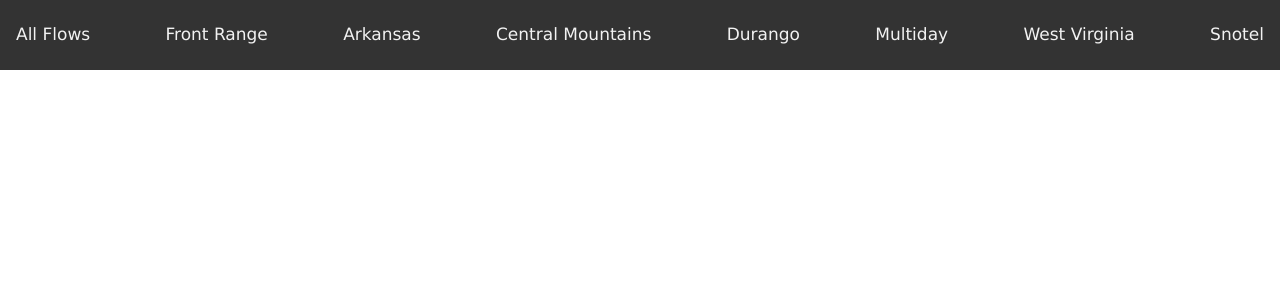
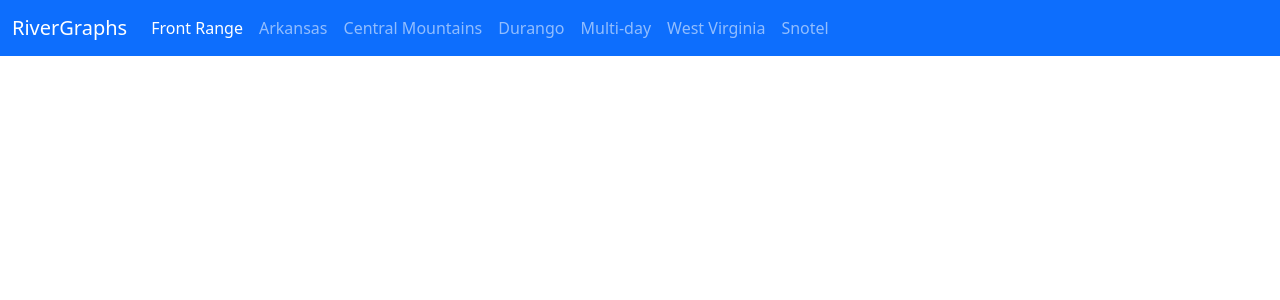
Before and after one commit to mikebannis/rivergraphs, a Flask app: template app/templates/flows.html in a window 1280 px wide. Shown: the top 300 px of the page. Run offline with Flask 2, Linux system fonts and the light colour scheme; the template is opened without the code that fills it, so the values that code supplies are empty.

Commit message:
Use bootstrap nav bar

```diff
--- a/app/templates/base.html
+++ b/app/templates/base.html
@@ -1,52 +1,54 @@
 <html>
   <head>
-    <title>Welcome to River Graphs</title>
+    <title>RiverGraphs</title>
     <link href="https://cdn.jsdelivr.net/npm/bootstrap@5.1.3/dist/css/bootstrap.min.css"
           rel="stylesheet"
           integrity="sha384-1BmE4kWBq78iYhFldvKuhfTAU6auU8tT94WrHftjDbrCEXSU1oBoqyl2QvZ6jIW3"
           crossorigin="anonymous">
-    <style>
-    h3 { display:inline }
-	body {margin:0;}
-
-	.navbar {
-	  overflow: hidden;
-	  background-color: #333;
-	  position: fixed;
-	  top: 0;
-	  width: 100%;
-	}
-
-	.navbar a {
-	  float: left;
-	  display: block;
-	  color: #f2f2f2;
-	  text-align: center;
-	  padding: 14px 16px;
-	  text-decoration: none;
-      font-family: Verdana;
-	  font-size: 17px;
-	}
-
-	.main {
-	  padding-top: 80px;
-	}
-    </style>
   </head>
   <body>
-    <div class="navbar">
-      <a href="/flows">All Flows</a>
-      <a href="/front_range">Front Range</a>
-      <a href="/arkansas">Arkansas</a>
-      <a href="/central">Central Mountains</a>
-      <a href="/durango">Durango</a>
-      <a href="/multiday">Multiday</a>
-      <a href="/west_virginia">West Virginia</a>
-      <a href="/snotel">Snotel</a>
-    </div>
-    <div class="main container-fluid">
+    <nav class="navbar navbar-expand-lg sticky-top navbar-dark bg-primary">
+      <div class="container-fluid">
+        <a class="navbar-brand " href="/">RiverGraphs</a>
+        <button class="navbar-toggler" type="button" data-bs-toggle="collapse"
+            data-bs-target="#navbarSupportedContent" aria-controls="navbarSupportedContent"
+            aria-expanded="false" aria-label="Toggle navigation">
+          <span class="navbar-toggler-icon"></span>
+        </button>
+        <div class="collapse navbar-collapse" id="navbarSupportedContent">
+          <ul class="navbar-nav me-auto mb-2 mb-lg-0">
+            <li class="nav-item">
+              <a class="nav-link active" aria-current="page" href="/front_range">
+                Front Range
+              </a>
+            </li>
+            <li class="nav-item">
+              <a class="nav-link" href="/arkansas">Arkansas</a>
+            </li>
+            <li class="nav-item">
+              <a class="nav-link" href="/central">Central Mountains</a>
+            </li>
+            <li class="nav-item">
+              <a class="nav-link" href="/durango">Durango</a>
+            </li>
+            <li class="nav-item">
+              <a class="nav-link" href="/multiday">Multi-day</a>
+            </li>
+            <li class="nav-item">
+              <a class="nav-link" href="/west_virginia">West Virginia</a>
+            </li>
+            <li class="nav-item">
+              <a class="nav-link" href="/snotel">Snotel</a>
+            </li>
+          </ul>
+        </div>
+      </div>
+    </nav>
+
+    <div class="main container-fluid mt-2">
         {% block content %}{% endblock %}
     </div>
+
     <script src="https://cdn.jsdelivr.net/npm/bootstrap@5.1.3/dist/js/bootstrap.bundle.min.js"
         integrity="sha384-ka7Sk0Gln4gmtz2MlQnikT1wXgYsOg+OMhuP+IlRH9sENBO0LRn5q+8nbTov4+1p"
         crossorigin="anonymous">
--- a/app/templates/flows.html
+++ b/app/templates/flows.html
@@ -4,7 +4,7 @@
       <h2> {{ river }} </h2>
         <div class="row mb-0">
             {% for gage in gages %}
-              <div class="col-xl-6 mb-5">
+              <div class="col-lg-6 col-xxl-4 mb-5">
                 <div class="row">
                   <h4>
                     <a href="{{ gage.url() }}">{{ gage.location }}</a> &emsp;
```
Also changed, not shown: app/templates/old.css (added, +26 -0 lines).
